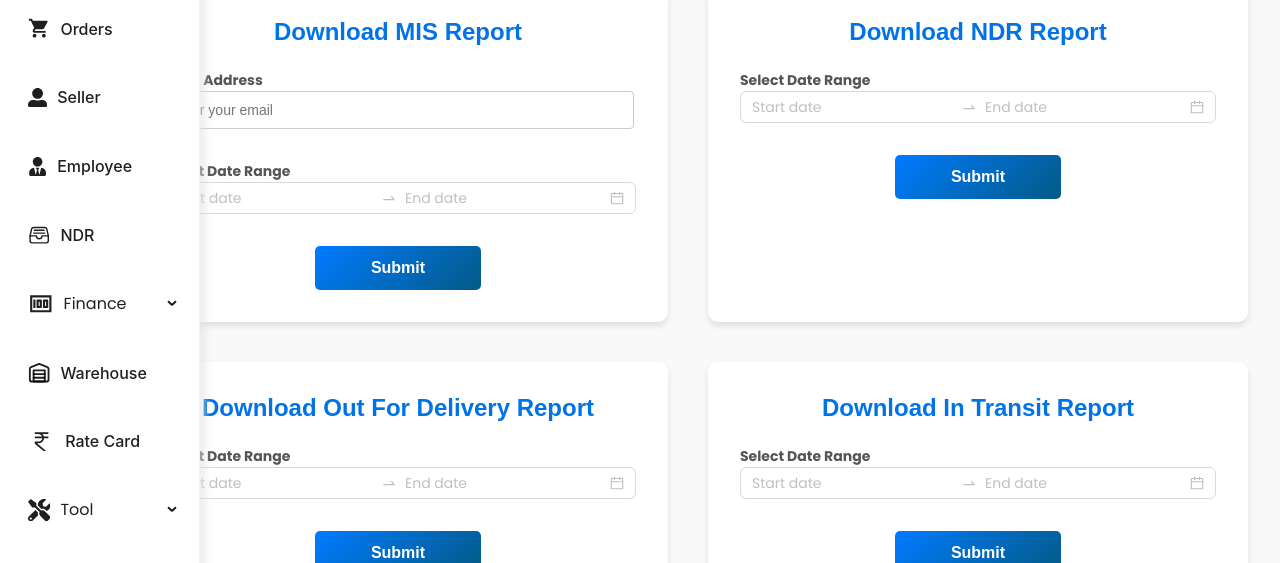
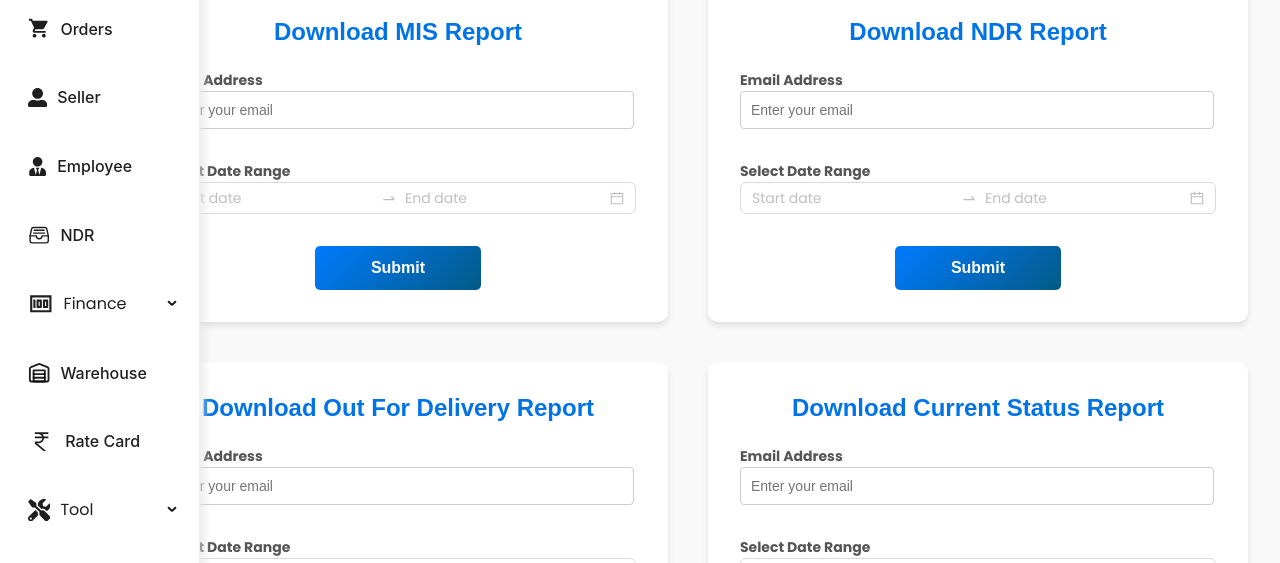
Before and after one commit to beanomahto/ship-frontend, a React (Vite) app: page /reports/misreport in a window 1280 px wide. Shown: the part 185-748 px from the top of the page. Built offline with nearby package versions, Linux system fonts and the light colour scheme; no server answers; sample sign-in values are in the browser's storage; what chartjs-plugin-datalabels would draw is missing.

Commit message:
revert admin

```diff
--- a/src/pages/Reports/AdminMIS_Report.jsx
+++ b/src/pages/Reports/AdminMIS_Report.jsx
@@ -10,27 +10,17 @@ const AdminMIS_Report = () => {
   const [ndrDates, setNdrDates] = useState([null, null]);
   const [outForDeliveryDates, setOutForDeliveryDates] = useState([null, null]);
   const [inTransitDates, setInTransitDates] = useState([null, null]);
-  const [walletDates, setWalletDates] = useState([null, null]);
-
-  // Separate loading states for each report
-  const [misLoading, setMisLoading] = useState(false);
-  const [ndrLoading, setNdrLoading] = useState(false);
-  const [outForDeliveryLoading, setOutForDeliveryLoading] = useState(false);
-  const [inTransitLoading, setInTransitLoading] = useState(false);
-  const [walletLoading, setWalletLoading] = useState(false);
-
+  const [walletDates, setwalletDates] = useState([null, null]);
   const handleEmailChange = (e) => {
     setEmail(e.target.value);
   };
 
   const handleMisSubmit = async (e) => {
     e.preventDefault();
-    setMisLoading(true);
 
     // Check if dates are selected
     if (!misDates || !misDates[0] || !misDates[1]) {
       message.error("Please select both start and end dates for MIS report.");
-      setMisLoading(false);
       return;
     }
 
@@ -71,18 +61,14 @@ const AdminMIS_Report = () => {
       }
     } catch (error) {
       message.error("An error occurred while downloading MIS");
-    } finally {
-      setMisLoading(false);
     }
   };
 
   const handleNdrSubmit = async (e) => {
     e.preventDefault();
-    setNdrLoading(true);
 
     if (!ndrDates || !ndrDates[0] || !ndrDates[1]) {
       message.error("Please select both start and end dates for NDR report.");
-      setNdrLoading(false);
       return;
     }
 
@@ -91,7 +77,7 @@ const AdminMIS_Report = () => {
       startDate: ndrDates[0].format("YYYY-MM-DD"),
       endDate: ndrDates[1].format("YYYY-MM-DD"),
     };
-
+    console.log("ndr", data);
     try {
       const response = await fetch(
         "https://backend.shiphere.in/api/report/generatendr",
@@ -123,18 +109,20 @@ const AdminMIS_Report = () => {
       }
     } catch (error) {
       message.error("An error occurred while downloading NDR report.");
-    } finally {
-      setNdrLoading(false);
     }
   };
 
   const handleOutForDeliverySubmit = async (e) => {
     e.preventDefault();
-    setOutForDeliveryLoading(true);
 
-    if (!outForDeliveryDates || !outForDeliveryDates[0] || !outForDeliveryDates[1]) {
-      message.error("Please select both start and end dates for Out For Delivery report.");
-      setOutForDeliveryLoading(false);
+    if (
+      !outForDeliveryDates ||
+      !outForDeliveryDates[0] ||
+      !outForDeliveryDates[1]
+    ) {
+      message.error(
+        "Please select both start and end dates for Out For Delivery report."
+      );
       return;
     }
 
@@ -143,7 +131,7 @@ const AdminMIS_Report = () => {
       startDate: outForDeliveryDates[0].format("YYYY-MM-DD"),
       endDate: outForDeliveryDates[1].format("YYYY-MM-DD"),
     };
-
+    console.log("out", data);
     try {
       const response = await fetch(
         "https://backend.shiphere.in/api/report/outfordelivery",
@@ -174,19 +162,20 @@ const AdminMIS_Report = () => {
         message.error("Failed to download Out For Delivery report.");
       }
     } catch (error) {
-      message.error("An error occurred while downloading Out For Delivery report.");
-    } finally {
-      setOutForDeliveryLoading(false);
+      message.error(
+        "An error occurred while downloading Out For Delivery report."
+      );
     }
   };
 
+  // Handle In Transit Report submission
   const handleInTransitSubmit = async (e) => {
     e.preventDefault();
-    setInTransitLoading(true);
 
     if (!inTransitDates || !inTransitDates[0] || !inTransitDates[1]) {
-      message.error("Please select both start and end dates for In Transit report.");
-      setInTransitLoading(false);
+      message.error(
+        "Please select both start and end dates for In Transit report."
+      );
       return;
     }
 
@@ -195,7 +184,7 @@ const AdminMIS_Report = () => {
       startDate: inTransitDates[0].format("YYYY-MM-DD"),
       endDate: inTransitDates[1].format("YYYY-MM-DD"),
     };
-
+    console.log("transit", data);
     try {
       const response = await fetch(
         "https://backend.shiphere.in/api/report/getintransit",
@@ -227,18 +216,16 @@ const AdminMIS_Report = () => {
       }
     } catch (error) {
       message.error("An error occurred while downloading In Transit report.");
-    } finally {
-      setInTransitLoading(false);
     }
   };
 
-  const handleWalletSubmit = async (e) => {
+  const handlewalletSubmit = async (e) => {
     e.preventDefault();
-    setWalletLoading(true);
 
     if (!walletDates || !walletDates[0] || !walletDates[1]) {
-      message.error("Please select both start and end dates for Wallet report.");
-      setWalletLoading(false);
+      message.error(
+        "Please select both start and end dates for In Transit report."
+      );
       return;
     }
 
@@ -247,7 +234,7 @@ const AdminMIS_Report = () => {
       startDate: walletDates[0].format("YYYY-MM-DD"),
       endDate: walletDates[1].format("YYYY-MM-DD"),
     };
-
+    console.log("wallet", data);
     try {
       const response = await fetch(
         "https://backend.shiphere.in/api/report/gettranscations",
@@ -272,15 +259,13 @@ const AdminMIS_Report = () => {
         link.remove();
         window.URL.revokeObjectURL(url);
         message.success("Wallet Report Downloaded successfully");
-        setWalletDates([null, null]);
+        setInTransitDates([null, null]);
         setEmail("");
       } else {
         message.error("Failed to download Wallet report.");
       }
     } catch (error) {
       message.error("An error occurred while downloading Wallet report.");
-    } finally {
-      setWalletLoading(false);
     }
   };
 
@@ -317,8 +302,8 @@ const AdminMIS_Report = () => {
             </label>
           </div>
           <div className="btn111">
-            <button className="form-button" type="submit" disabled={misLoading}>
-              {misLoading ? "Downloading..." : "Submit"}
+            <button className="form-button" type="submit">
+              Submit
             </button>
           </div>
         </form>
@@ -328,6 +313,19 @@ const AdminMIS_Report = () => {
       <div className="report-box">
         <form className="report-form" onSubmit={handleNdrSubmit}>
           <h2 className="report-title">Download NDR Report</h2>
+          <div className="form-group">
+            <label className="form-label">
+              Email Address
+              <input
+                className="form-input"
+                type="email"
+                value={email}
+                onChange={handleEmailChange}
+                placeholder="Enter your email"
+                required
+              />
+            </label>
+          </div>
           <div className="form-group">
             <label className="form-label">
               Select Date Range
@@ -342,8 +340,8 @@ const AdminMIS_Report = () => {
             </label>
           </div>
           <div className="btn111">
-            <button className="form-button" type="submit" disabled={ndrLoading}>
-              {ndrLoading ? "Downloading..." : "Submit"}
+            <button className="form-button" type="submit">
+              Submit
             </button>
           </div>
         </form>
@@ -353,6 +351,19 @@ const AdminMIS_Report = () => {
       <div className="report-box">
         <form className="report-form" onSubmit={handleOutForDeliverySubmit}>
           <h2 className="report-title">Download Out For Delivery Report</h2>
+          <div className="form-group">
+            <label className="form-label">
+              Email Address
+              <input
+                className="form-input"
+                type="email"
+                value={email}
+                onChange={handleEmailChange}
+                placeholder="Enter your email"
+                required
+              />
+            </label>
+          </div>
           <div className="form-group">
             <label className="form-label">
               Select Date Range
@@ -367,12 +378,8 @@ const AdminMIS_Report = () => {
             </label>
           </div>
           <div className="btn111">
-            <button
-              className="form-button"
-              type="submit"
-              disabled={outForDeliveryLoading}
-            >
-              {outForDeliveryLoading ? "Downloading..." : "Submit"}
+            <button className="form-button" type="submit">
+              Submit
             </button>
           </div>
         </form>
@@ -381,7 +388,20 @@ const AdminMIS_Report = () => {
       {/* In Transit Report Box */}
       <div className="report-box">
         <form className="report-form" onSubmit={handleInTransitSubmit}>
-          <h2 className="report-title">Download In Transit Report</h2>
+          <h2 className="report-title">Download Current Status Report</h2>
+          <div className="form-group">
+            <label className="form-label">
+              Email Address
+              <input
+                className="form-input"
+                type="email"
+                value={email}
+                onChange={handleEmailChange}
+                placeholder="Enter your email"
+                required
+              />
+            </label>
+          </div>
           <div className="form-group">
             <label className="form-label">
               Select Date Range
@@ -396,23 +416,35 @@ const AdminMIS_Report = () => {
             </label>
           </div>
           <div className="btn111">
-            <button className="form-button" type="submit" disabled={inTransitLoading}>
-              {inTransitLoading ? "Downloading..." : "Submit"}
+            <button className="form-button" type="submit">
+              Submit
             </button>
           </div>
         </form>
       </div>
 
-      {/* Wallet Report Box */}
       <div className="report-box">
-        <form className="report-form" onSubmit={handleWalletSubmit}>
+        <form className="report-form" onSubmit={handlewalletSubmit}>
           <h2 className="report-title">Download Wallet Report</h2>
+          <div className="form-group">
+            <label className="form-label">
+              Email Address
+              <input
+                className="form-input"
+                type="email"
+                value={email}
+                onChange={handleEmailChange}
+                placeholder="Enter your email"
+                required
+              />
+            </label>
+          </div>
           <div className="form-group">
             <label className="form-label">
               Select Date Range
               <DatePicker.RangePicker
                 value={walletDates}
-                onChange={setWalletDates}
+                onChange={setwalletDates}
                 format="YYYY-MM-DD"
                 className="date-picker"
                 allowClear
@@ -421,8 +453,8 @@ const AdminMIS_Report = () => {
             </label>
           </div>
           <div className="btn111">
-            <button className="form-button" type="submit" disabled={walletLoading}>
-              {walletLoading ? "Downloading..." : "Submit"}
+            <button className="form-button" type="submit">
+              Submit
             </button>
           </div>
         </form>
```
